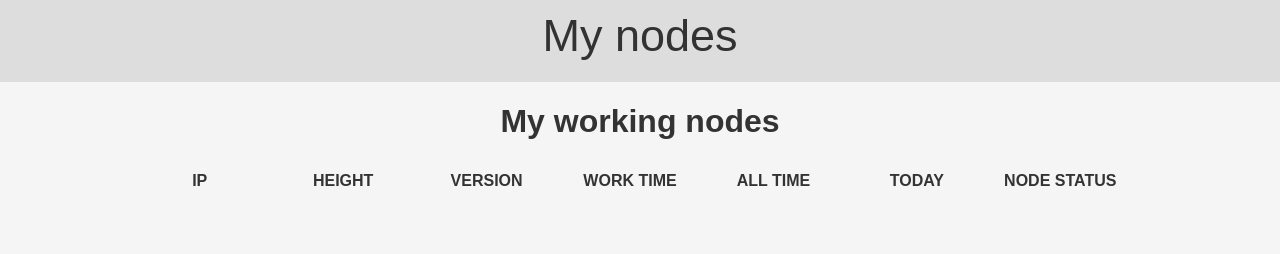
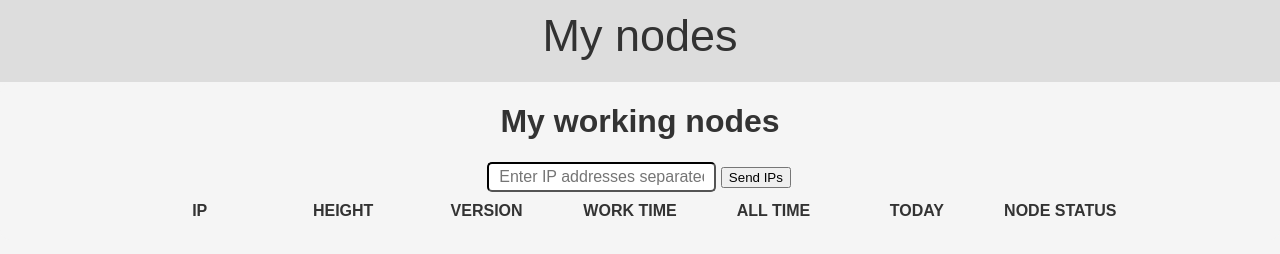
Before and after one commit to pelenium/nkn-monitoring, a plain HTML site: page internal/html/index.html in a window 1280 px wide. Drawn offline with nearby package versions, Linux system fonts and the light colour scheme; no server answers.

Commit message:
fixed a bug

```diff
--- a/internal/html/index.html
+++ b/internal/html/index.html
@@ -5,7 +5,6 @@
     <title>Main page</title>
     <link href="/internal/static/css/index.css" rel="stylesheet">
     <script src="/internal/static/js/info-get.js"></script>
-    <!-- <script src="/internal/static/js/send-ip.js"></script> -->
     <link rel="icon" type="image/x-icon" href="/internal/static/img/logo.png">
 </head>
 
@@ -16,12 +15,10 @@
 
     <div class="container">
         <h1>My working nodes</h1>
-        <!-- <div style="width: 50%; margin: 0 auto; text-align: center;">
-            <label for="id">Enter the ip:</label>
-            <input type="text" id="ip" name="search-input" required />
-            <button type="submit" id="submit" onclick="sendIP()">Add</button>
-        </div> -->
-
+        <div class="ip-input">
+            <input type="text" id="ipList" placeholder="Enter IP addresses separated by space">
+            <button onclick="sendIPs()">Send IPs</button>
+        </div>
         <ul id="names">
             <div class="node-card-names">
                 <div class="node-card-ip-name" style="font-weight: bold;">IP</div>
@@ -35,7 +32,24 @@
         </ul>
         <ul id="list"></ul>
     </div>
+    <script>
+        function sendIPs() {
+            var ipList = document.getElementById("ipList").value;
+            var ips = ipList.split(" ");
 
+            for (var i = 0; i < ips.length; i++) {
+                var ip = ips[i];
+                var data = {
+                    ip: ip
+                };
+
+                var xhr = new XMLHttpRequest();
+                xhr.open("POST", "/", true);
+                xhr.setRequestHeader("Content-Type", "application/json");
+                xhr.send(JSON.stringify(data));
+            }
+        }
+    </script>
     <script src="https://code.jquery.com/jquery-3.3.1.slim.min.js"></script>
     <script src="https://cdnjs.cloudflare.com/ajax/libs/popper.js/1.14.7/umd/popper.min.js"></script>
     <script src="https://stackpath.bootstrapcdn.com/bootstrap/4.3.1/js/bootstrap.min.js"></script>
```
